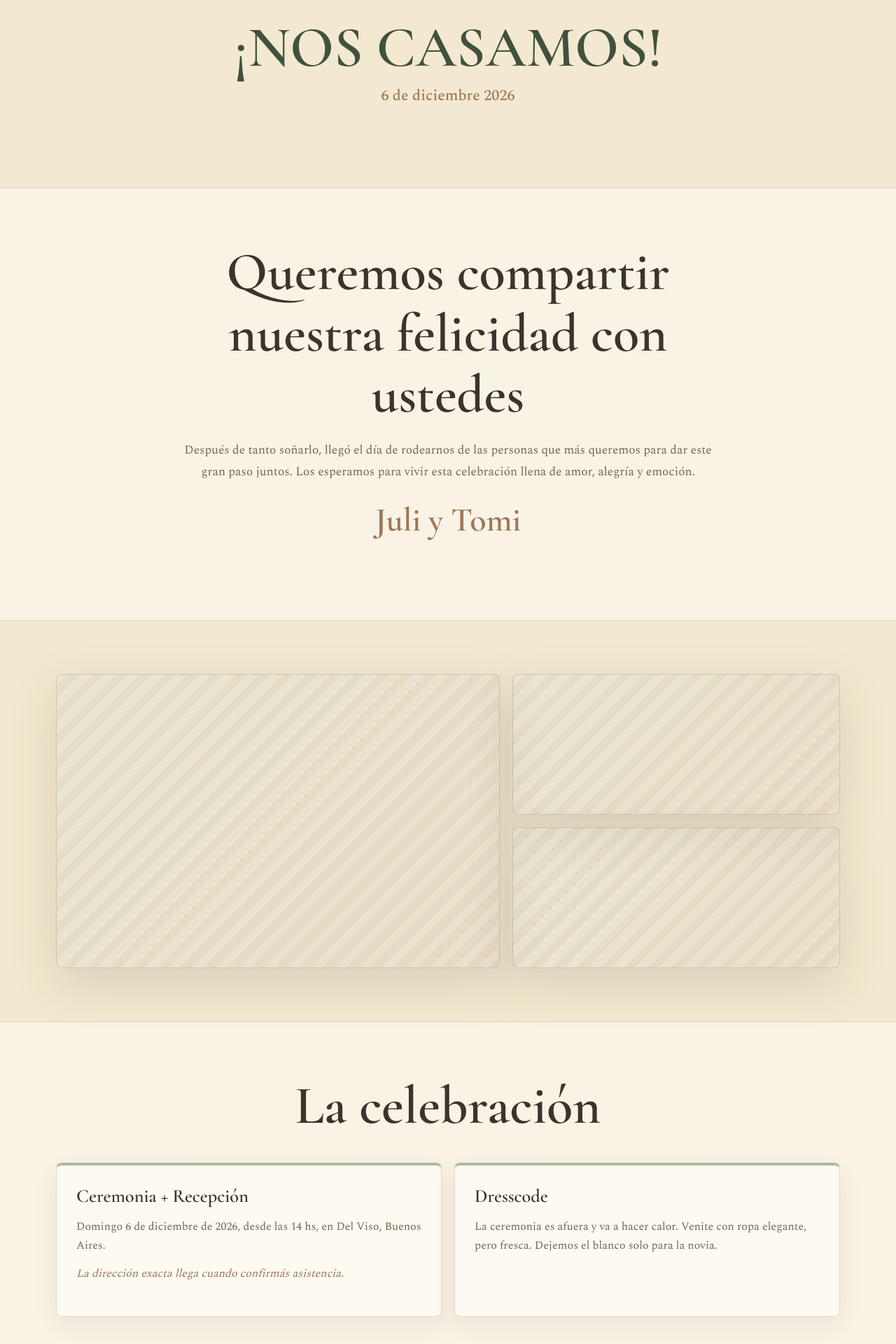
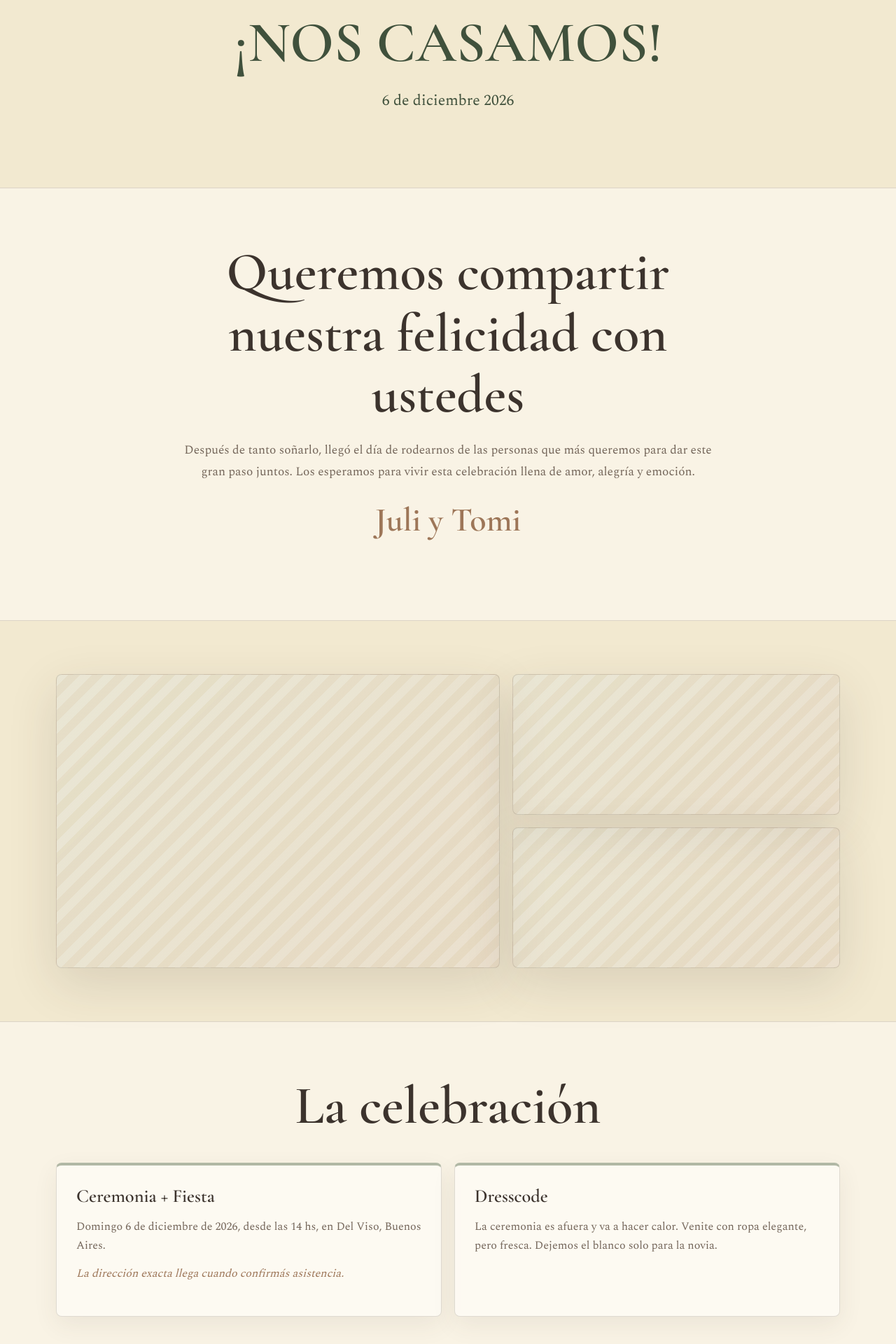
Before and after one commit to juligoro/wedding, a Next.js app: page / in a window 1280 px wide. Shown: the part 500-2420 px from the top of the page at 70% size. Built offline with nearby package versions, Linux system fonts and the light colour scheme.

Commit message:
Refine hero date and celebration copy

```diff
--- a/app/globals.css
+++ b/app/globals.css
@@ -87,10 +87,10 @@ a {
 }
 
 .hero-date {
-  margin: 12px 0 0;
-  color: var(--earth);
+  margin: 26px 0 0;
+  color: var(--sage-dark);
   font-size: clamp(1.05rem, 2.2vw, 1.35rem);
-  font-weight: 500;
+  font-weight: 400;
   line-height: 1.4;
   text-align: center;
 }
--- a/app/page.js
+++ b/app/page.js
@@ -50,7 +50,7 @@ export default function Home() {
             </div>
             <div className="details-grid">
               <article className="detail">
-                <h3>Ceremonia + Recepción</h3>
+                <h3>Ceremonia + Fiesta</h3>
                 <p>
                   Domingo 6 de diciembre de 2026, desde las 14 hs, en Del Viso,
                   Buenos Aires.
```
